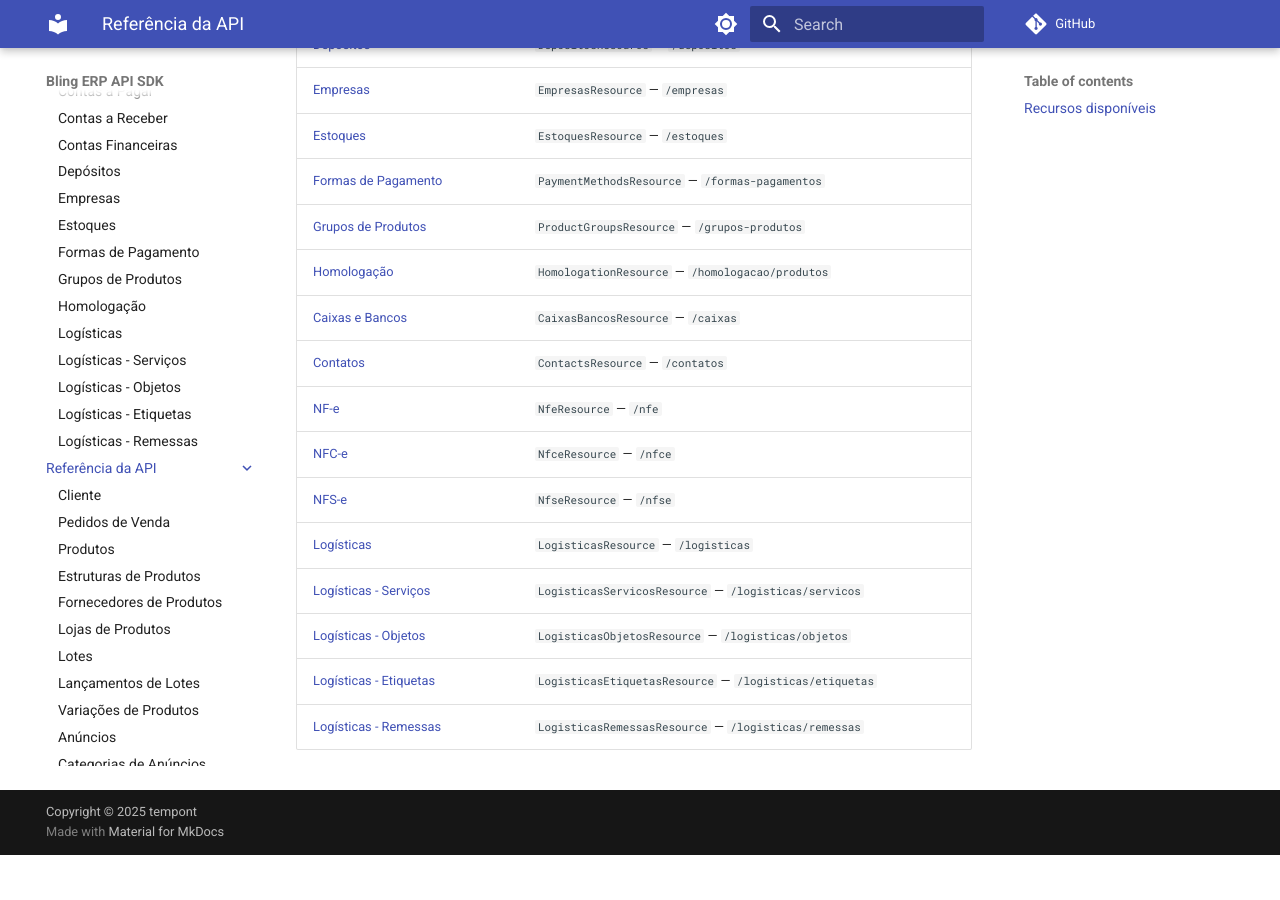
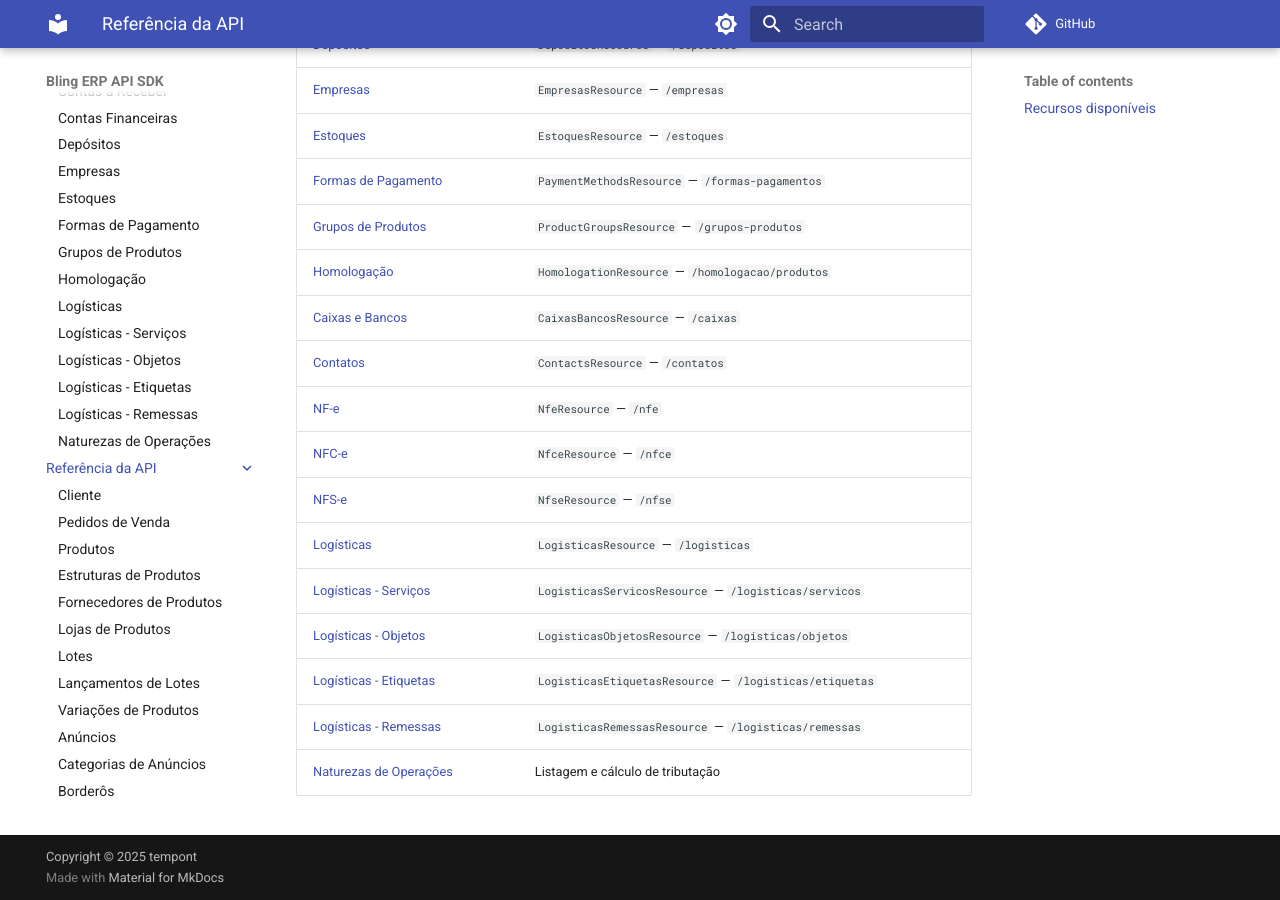
Before and after one commit to tempont/bling-erp-api-python, an MkDocs documentation site: the page built from docs/api-reference/index.md, in a window 1280 px wide and 900 px high, scrolled down 1231 px. Built offline with MkDocs 1.6.1 and Material for MkDocs 9.7.7, drawn with Linux system fonts in a browser that asks for light colours; comment, search, counter and statistics services are not loaded; before the commit the page ends 2086 px from its top, so only the background shows below that.

Commit message:
docs: natureza_operacoes docs, docstrings and mkdocs.yml.

```diff
--- a/docs/api-reference/index.md
+++ b/docs/api-reference/index.md
@@ -44,3 +44,4 @@
 | [Logísticas - Objetos](logisticas_objetos.md) | `LogisticasObjetosResource` — `/logisticas/objetos` |
 | [Logísticas - Etiquetas](logisticas_etiquetas.md) | `LogisticasEtiquetasResource` — `/logisticas/etiquetas` |
 | [Logísticas - Remessas](logisticas_remessas.md) | `LogisticasRemessasResource` — `/logisticas/remessas` |
+| [Naturezas de Operações](naturezas_operacoes.md) | Listagem e cálculo de tributação |
--- a/mkdocs.yml
+++ b/mkdocs.yml
@@ -96,6 +96,7 @@
       - Logísticas - Objetos: resources/logisticas_objetos.md
       - Logísticas - Etiquetas: resources/logisticas_etiquetas.md
       - Logísticas - Remessas: resources/logisticas_remessas.md
+      - Naturezas de Operações: resources/naturezas_operacoes.md
   - Referência da API:
       - api-reference/index.md
       - Cliente: api-reference/client.md
@@ -132,3 +133,4 @@
       - Logísticas - Objetos: api-reference/logisticas_objetos.md
       - Logísticas - Etiquetas: api-reference/logisticas_etiquetas.md
       - Logísticas - Remessas: api-reference/logisticas_remessas.md
+      - Naturezas de Operações: api-reference/naturezas_operacoes.md
```
Also changed, not shown: docs/api-reference/naturezas_operacoes.md (added, +9 -0 lines), docs/resources/naturezas_operacoes.md (added, +3 -0 lines).
